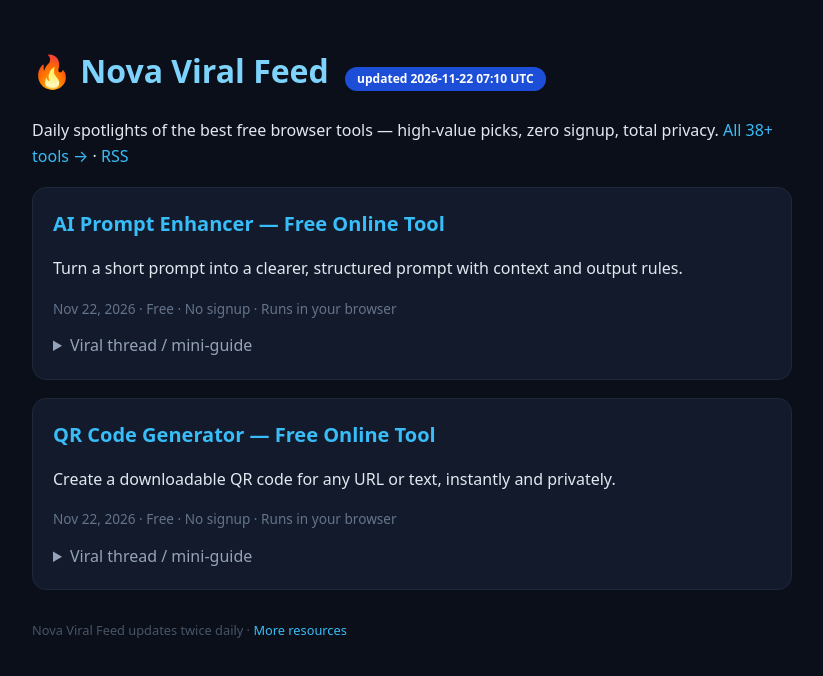
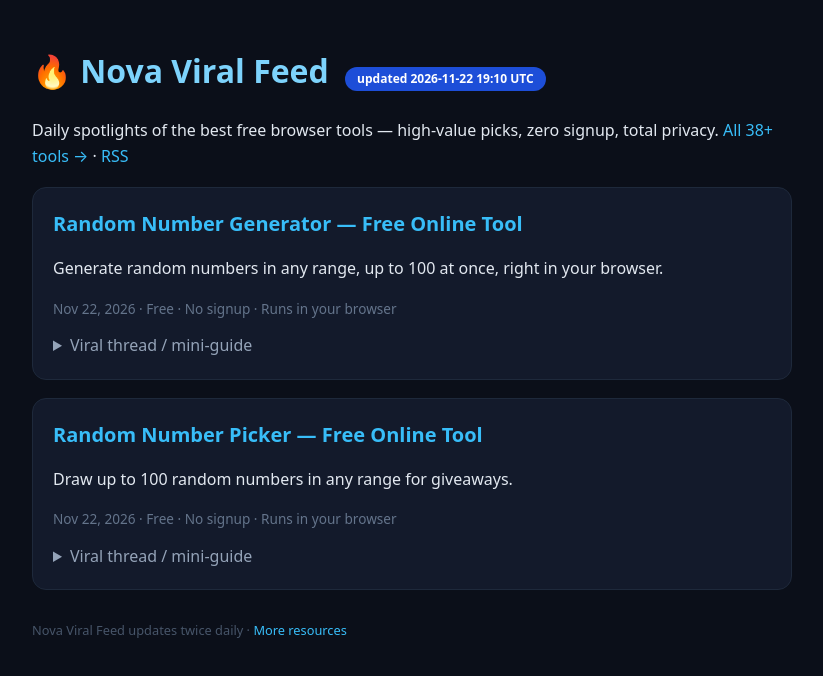
Before and after one commit to Ghost-Owner-01/nova-tools-hub, a plain HTML site: page viral-feed.html in a window 1280 px wide. Shown: the whole page, without its empty margins (228-1051 px from the left). Drawn offline with Linux system fonts and the light colour scheme.

Commit message:
viral feed: random-number-generator,random-number-picker

```diff
--- a/viral-feed.html
+++ b/viral-feed.html
@@ -13,24 +13,24 @@ details{margin-top:10px} summary{cursor:pointer;color:#94a3b8}
 pre{background:#0b0f19;padding:12px;border-radius:8px;color:#cbd5e1}
 .badge{display:inline-block;background:#1d4ed8;color:#fff;border-radius:99px;padding:2px 12px;font-size:.75rem;margin-left:8px}
 </style></head><body>
-<h1>🔥 Nova Viral Feed <span class="badge">updated 2026-11-22 07:10 UTC</span></h1>
+<h1>🔥 Nova Viral Feed <span class="badge">updated 2026-11-22 19:10 UTC</span></h1>
 <p>Daily spotlights of the best free browser tools — high-value picks, zero signup, total privacy. <a href="https://ghost-owner-01.github.io/nova-tools-hub/">All 38+ tools →</a> · <a href="https://ghost-owner-01.github.io/nova-tools-hub/rss.xml">RSS</a></p>
 
 <article class="vcard">
-  <h2><a href="https://ghost-owner-01.github.io/nova-tools-hub/tools/prompt-enhancer.html">AI Prompt Enhancer — Free Online Tool</a></h2>
-  <p>Turn a short prompt into a clearer, structured prompt with context and output rules.</p>
+  <h2><a href="https://ghost-owner-01.github.io/nova-tools-hub/tools/random-number-generator.html">Random Number Generator — Free Online Tool</a></h2>
+  <p>Generate random numbers in any range, up to 100 at once, right in your browser.</p>
   <p class="vmeta">Nov 22, 2026 · Free · No signup · Runs in your browser</p>
-  <details><summary>Viral thread / mini-guide</summary><pre style="white-space:pre-wrap;font-family:inherit">## AI Prompt Enhancer — Free Online Tool — the 30-second version
+  <details><summary>Viral thread / mini-guide</summary><pre style="white-space:pre-wrap;font-family:inherit">## Random Number Generator — Free Online Tool — the 30-second version
 
-Everyone pays for ai prompt enhancer — free online tool apps. You don't have to.
+Everyone pays for random number generator — free online tool apps. You don't have to.
 
-**1.** Open https://ghost-owner-01.github.io/nova-tools-hub/tools/prompt-enhancer.html — zero signup, zero ads-in-your-face
+**1.** Open https://ghost-owner-01.github.io/nova-tools-hub/tools/random-number-generator.html — zero signup, zero ads-in-your-face
 **2.** Drop your input, get results instantly
 **3.** Everything runs in YOUR browser — data never leaves your device
 **4.** Bookmark it. Works offline after first load. Free forever.
 
 ### Why this one
-Turn a short prompt into a clearer, structured prompt with context and output rules.
+Generate random numbers in any range, up to 100 at once, right in your browser.
 
 ### The privacy angle
 Your input is processed client-side. No server upload. No tracking of what you type. That's the whole point.
@@ -39,29 +39,29 @@ Your input is processed client-side. No server upload. No tracking of what you t
 - Students: quick homework/assignment checks
 - Freelancers: client-ready outputs in seconds
 - Devs: fast validation without installing anything
-- Anyone: ai prompt enhancer — free online tool without the app-store bloat
+- Anyone: random number generator — free online tool without the app-store bloat
 
-Try it free: https://ghost-owner-01.github.io/nova-tools-hub/tools/prompt-enhancer.html
+Try it free: https://ghost-owner-01.github.io/nova-tools-hub/tools/random-number-generator.html
 More free tools: https://ghost-owner-01.github.io/nova-tools-hub/
 Sponsored: https://asiafilm.org
 </pre></details>
 </article>
 
 <article class="vcard">
-  <h2><a href="https://ghost-owner-01.github.io/nova-tools-hub/tools/qr-code-generator.html">QR Code Generator — Free Online Tool</a></h2>
-  <p>Create a downloadable QR code for any URL or text, instantly and privately.</p>
+  <h2><a href="https://ghost-owner-01.github.io/nova-tools-hub/tools/random-number-picker.html">Random Number Picker — Free Online Tool</a></h2>
+  <p>Draw up to 100 random numbers in any range for giveaways.</p>
   <p class="vmeta">Nov 22, 2026 · Free · No signup · Runs in your browser</p>
-  <details><summary>Viral thread / mini-guide</summary><pre style="white-space:pre-wrap;font-family:inherit">## QR Code Generator — Free Online Tool — the 30-second version
+  <details><summary>Viral thread / mini-guide</summary><pre style="white-space:pre-wrap;font-family:inherit">## Random Number Picker — Free Online Tool — the 30-second version
 
-Everyone pays for qr code generator — free online tool apps. You don't have to.
+Everyone pays for random number picker — free online tool apps. You don't have to.
 
-**1.** Open https://ghost-owner-01.github.io/nova-tools-hub/tools/qr-code-generator.html — zero signup, zero ads-in-your-face
+**1.** Open https://ghost-owner-01.github.io/nova-tools-hub/tools/random-number-picker.html — zero signup, zero ads-in-your-face
 **2.** Drop your input, get results instantly
 **3.** Everything runs in YOUR browser — data never leaves your device
 **4.** Bookmark it. Works offline after first load. Free forever.
 
 ### Why this one
-Create a downloadable QR code for any URL or text, instantly and privately.
+Draw up to 100 random numbers in any range for giveaways.
 
 ### The privacy angle
 Your input is processed client-side. No server upload. No tracking of what you type. That's the whole point.
@@ -70,9 +70,9 @@ Your input is processed client-side. No server upload. No tracking of what you t
 - Students: quick homework/assignment checks
 - Freelancers: client-ready outputs in seconds
 - Devs: fast validation without installing anything
-- Anyone: qr code generator — free online tool without the app-store bloat
+- Anyone: random number picker — free online tool without the app-store bloat
 
-Try it free: https://ghost-owner-01.github.io/nova-tools-hub/tools/qr-code-generator.html
+Try it free: https://ghost-owner-01.github.io/nova-tools-hub/tools/random-number-picker.html
 More free tools: https://ghost-owner-01.github.io/nova-tools-hub/
 Sponsored: https://asiafilm.org
 </pre></details>
```
Also changed, not shown: rss.xml (+8 -8 lines).
